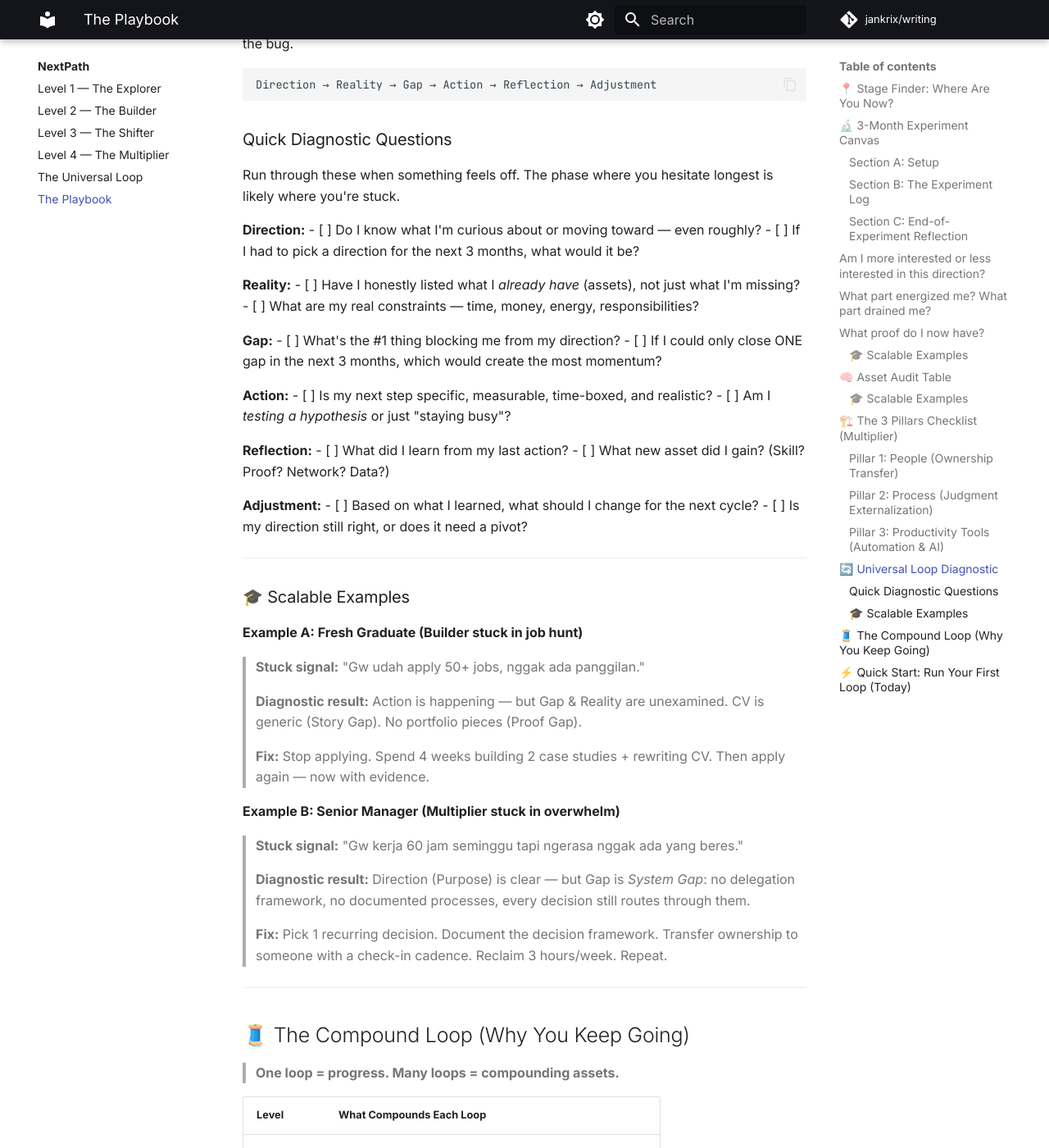
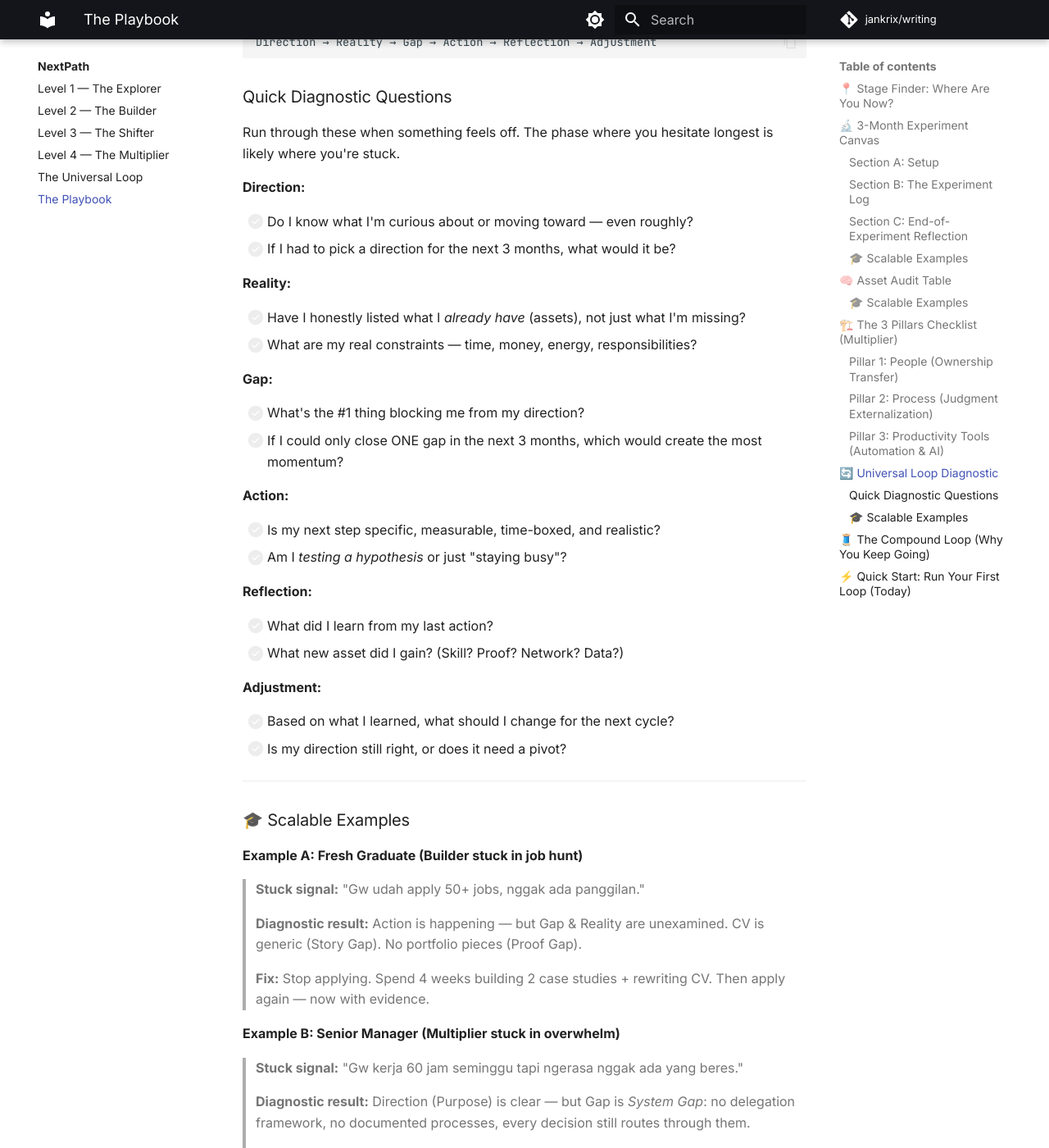
Before and after one commit to jankrix/writing, an MkDocs documentation site: the page built from docs/nextpath/the-playbook.md, in a window 1280 px wide and 1400 px high, scrolled down 6198 px. Shown: the whole window at 82% size. Built offline with MkDocs 1.6.1 and Material for MkDocs 9.7.7, drawn with Linux system fonts in a browser that asks for light colours; comment, search, counter and statistics services are not loaded; part of the change alters nothing that is shown; some of the changed text lies outside the part shown.

```diff
--- a/docs/nextpath/the-playbook.md
+++ b/docs/nextpath/the-playbook.md
@@ -54,15 +54,16 @@
 **Reflection (Month 3)**
 
 **Am I more interested or less interested in this direction?**
--
+- *(fill here)*
 
 **What part energized me? What part drained me?**
--
+- *(fill here)*
 
 **What proof do I now have?**
--
+- *(fill here)*
 
 **What's my next move?**
+
 - [ ] Go deeper in this field
 - [ ] Pivot to a new curiosity
 - [ ] I need more data — run another cycle
@@ -194,26 +195,32 @@ Direction → Reality → Gap → Action → Reflection → Adjustment
 Run through these when something feels off. The phase where you hesitate longest is likely where you're stuck.
 
 **Direction:**
+
 - [ ] Do I know what I'm curious about or moving toward — even roughly?
 - [ ] If I had to pick a direction for the next 3 months, what would it be?
 
 **Reality:**
+
 - [ ] Have I honestly listed what I *already have* (assets), not just what I'm missing?
 - [ ] What are my real constraints — time, money, energy, responsibilities?
 
 **Gap:**
+
 - [ ] What's the #1 thing blocking me from my direction?
 - [ ] If I could only close ONE gap in the next 3 months, which would create the most momentum?
 
 **Action:**
+
 - [ ] Is my next step specific, measurable, time-boxed, and realistic?
 - [ ] Am I *testing a hypothesis* or just "staying busy"?
 
 **Reflection:**
+
 - [ ] What did I learn from my last action?
 - [ ] What new asset did I gain? (Skill? Proof? Network? Data?)
 
 **Adjustment:**
+
 - [ ] Based on what I learned, what should I change for the next cycle?
 - [ ] Is my direction still right, or does it need a pivot?
 
```
